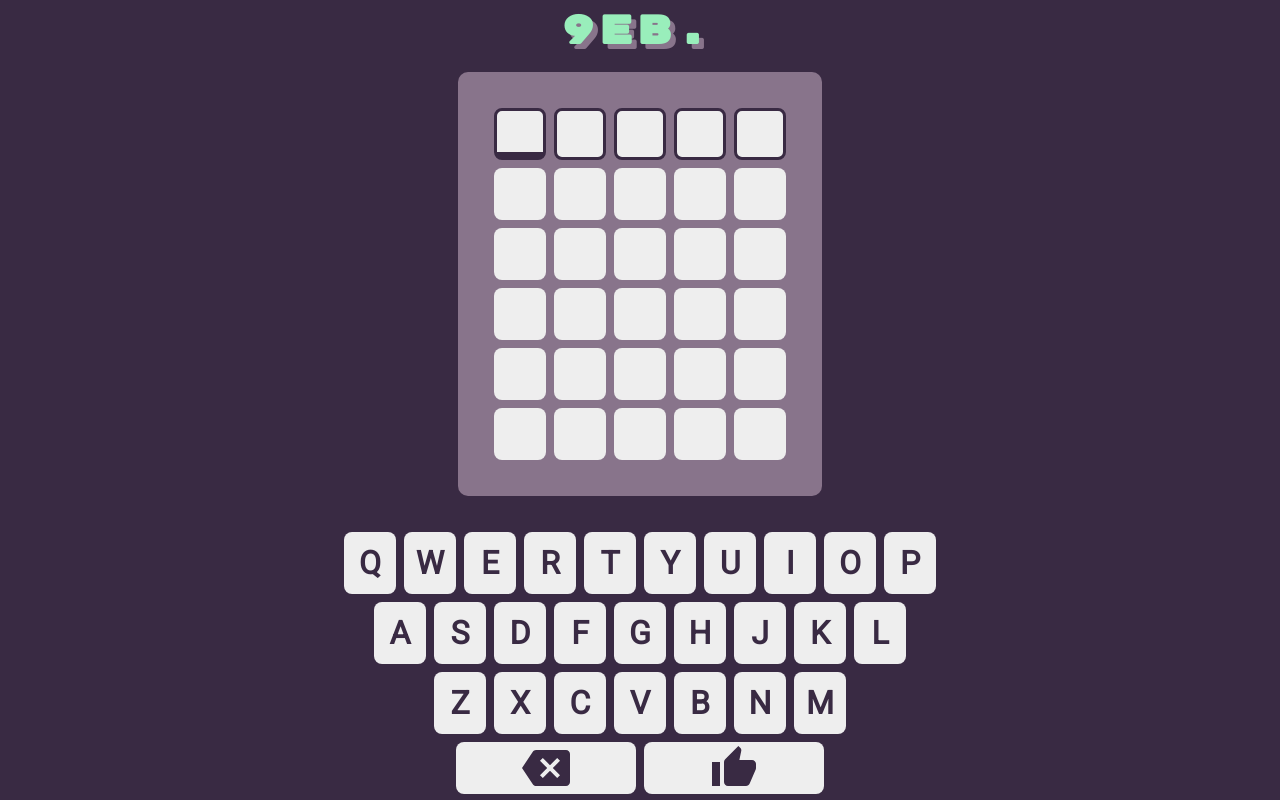
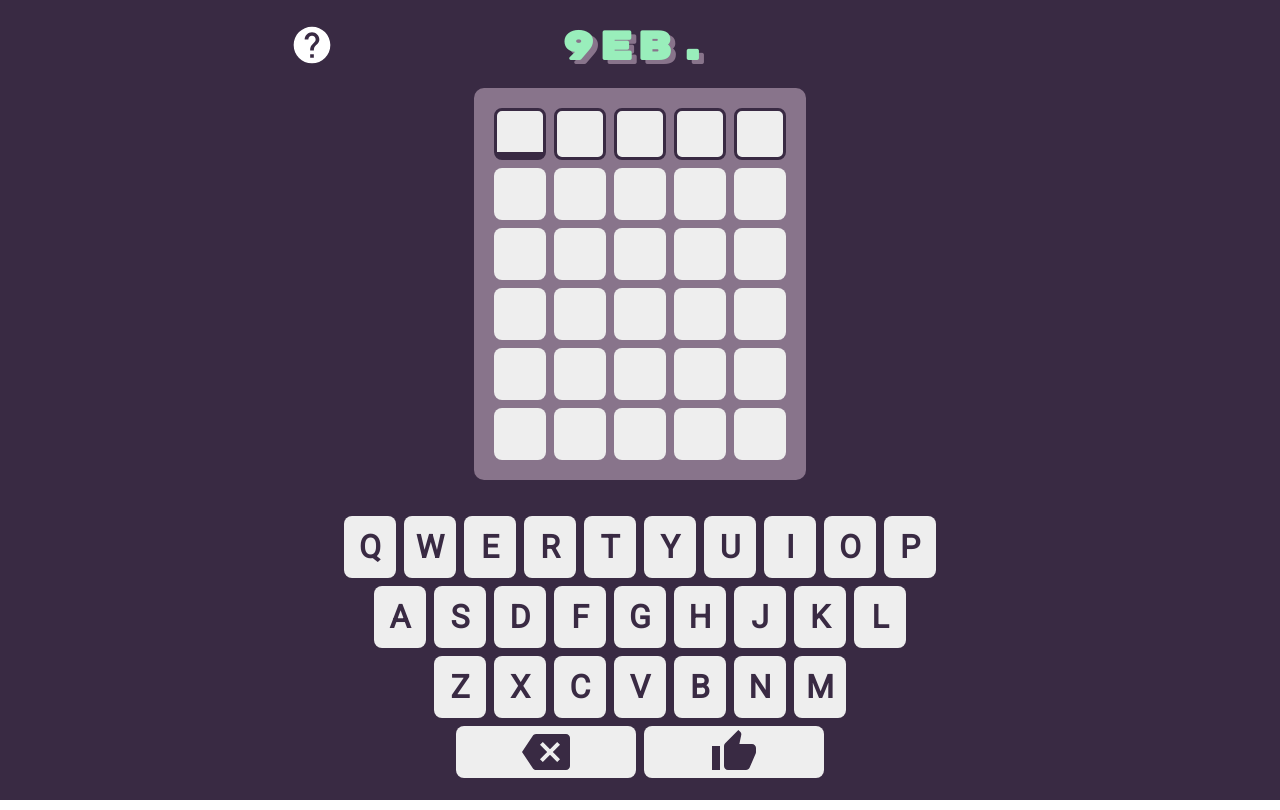
Before and after one commit to pedrogneri/9eb, a React (Create React App) app: page / in a window 1280 px wide. Built offline with nearby package versions, Linux system fonts and the light colour scheme.

Commit message:
feat: cria components de header e help

```diff
--- /dev/null
+++ b/src/components/header/header.style.ts
@@ -0,0 +1,57 @@
+import styled from 'styled-components';
+import { MdOutlineHelp } from 'react-icons/md';
+
+export const Container = styled.header`
+  display: grid;
+  grid-template-columns: 1fr 2fr 1fr;
+  align-items: center;
+  justify-content: space-between;
+  width: 90vw;
+  max-width: 700px;
+  margin: 2vh 0;
+`;
+
+export const IconContainer = styled.div`
+  position: relative;
+`;
+
+export const HelpIcon = styled(MdOutlineHelp)`
+  color: #fff;
+  width: 44px;
+  height: 44px;
+
+  @media(max-width: 800px) {
+    width: 32px;
+    height: 32px;
+  }
+`;
+
+export const Logo = styled.div`
+  display: flex;
+  justify-content: center;
+
+  h1 {
+    font-size: 5vh;
+    color: #99eebb;
+    overflow: hidden;
+    font-family: 'Rubik Mono One', sans-serif;
+    border-right: .15em solid #eee;
+    white-space: nowrap;
+    margin: 0 auto;
+    text-shadow: 5px 4px #88748b;
+    letter-spacing: .10em;
+    animation:
+    typing 1s steps(4, end),
+    blink-caret .75s step-end infinite;
+  }
+
+  @keyframes typing {
+    from { width: 0 }
+    to { width: 100% }
+  }
+
+  @keyframes blink-caret {
+    from, to { border-color: transparent }
+    50% { border-color: #eee; }
+  }
+`;
--- /dev/null
+++ b/src/components/header/header.tsx
@@ -0,0 +1,22 @@
+import React, { useState } from 'react'
+import { Help } from '../../components';
+
+import * as S from './header.style';
+
+const Header = () => {
+  const [showHelp, setShowHelp] = useState(false);
+
+  return (
+    <S.Container>
+      <S.IconContainer>
+        <S.HelpIcon onClick={() => setShowHelp(v => !v)} />
+        <Help show={showHelp}></Help>
+      </S.IconContainer>
+      <S.Logo>
+        <h1>9eb.</h1>
+      </S.Logo>
+    </S.Container>
+  )
+}
+
+export default Header;
--- /dev/null
+++ b/src/components/header/index.ts
@@ -0,0 +1 @@
+export { default as Header } from './header';
--- /dev/null
+++ b/src/components/help/help.style.ts
@@ -0,0 +1,44 @@
+import styled from 'styled-components';
+
+export const Container = styled.div`
+  display: flex;
+  flex-direction: column;
+  position: absolute;
+  background: #88748B;
+  padding: 16px 8px;
+  min-width: 400px;
+  max-width: 300px;
+  left: 0;
+  top: 62px;
+  z-index: 3;
+  border-radius: 10px;
+
+  &::after {
+    content: '';
+    position: absolute;
+    z-index: -1;
+    top: -20px;
+    left: 20px;
+    width: 0;
+    height: 0;
+    border-bottom: 50px solid #88748B;
+    border-right: 50px solid transparent;
+  }
+`;
+
+export const Title = styled.div`
+  font-family: 'Rubik Mono One';
+  font-weight: 700;
+  font-size: 32px;
+  line-height: 36px;
+  text-align: center;
+  color: #99eebb;
+`;
+
+export const Description = styled.div`
+  font-weight: 700;
+  font-size: 28px;
+  line-height: 32px;
+  text-align: center;
+  color: #fff;
+`;
--- /dev/null
+++ b/src/components/help/help.tsx
@@ -0,0 +1,19 @@
+import React from 'react'
+import * as S from './help.style';
+
+type Props = {
+  show?: boolean;
+}
+
+const Help = ({
+  show,
+}: Props) => {
+  return show ? (
+    <S.Container>
+      <S.Title>COMO JOGAR</S.Title>
+      <S.Description>VOCÊ TERA 6 TENTATIVAS PARA ADIVINHAR A PALAVRA APÓS CADA TENTATIVA AS LETRAS MUDARÃO DE COR PARA INDICAR O QUÃO PERTO DA RESPOSTA VOCÊ ESTÁ.</S.Description>
+    </S.Container>
+  ) : <></>;
+}
+
+export default Help;
--- /dev/null
+++ b/src/components/help/index.ts
@@ -0,0 +1 @@
+export { default as Help } from './help';
--- a/src/components/index.ts
+++ b/src/components/index.ts
@@ -1,3 +1,5 @@
 export * from './letter';
 export * from './row';
 export * from './keyboard';
+export * from './help';
+export * from './header';
--- a/src/views/home/home.style.ts
+++ b/src/views/home/home.style.ts
@@ -15,12 +15,11 @@ export const Board = styled.div`
   justify-content: center;
   align-items: center;
   flex-direction: column;
-  padding: 2em;
+  padding: 1em;
   background-color: #88748b;
   border-radius: 10px;
 
   @media(max-width: 800px) {
-    padding: 12px;
     margin: 0;
   }
 `;
@@ -74,32 +73,3 @@ export const Title = styled.div`
   text-transform: uppercase;
   font-weight: bold;
 `;
-
-export const Logo = styled.div`
-  margin: 2vh 0;
-
-  h1 {
-    font-size: 5vh;
-    color: #99eebb;
-    overflow: hidden;
-    font-family: 'Rubik Mono One', sans-serif;
-    border-right: .15em solid #eee;
-    white-space: nowrap;
-    margin: 0 auto;
-    text-shadow: 5px 5px #88748b;
-    letter-spacing: .10em;
-    animation:
-    typing 1s steps(4, end),
-    blink-caret .75s step-end infinite;
-  }
-
-  @keyframes typing {
-    from { width: 0 }
-    to { width: 100% }
-  }
-
-  @keyframes blink-caret {
-    from, to { border-color: transparent }
-    50% { border-color: #eee; }
-  }
-`;
--- a/src/views/home/home.tsx
+++ b/src/views/home/home.tsx
@@ -1,5 +1,5 @@
 import React, { useCallback, useEffect, useState } from 'react'
-import { Row, Keyboard } from '../../components';
+import { Row, Keyboard, Header } from '../../components';
 import { findWord, getRandomWord } from '../../lib/words';
 
 import * as S from './home.style';
@@ -119,9 +119,7 @@ const Home = () => {
 
   return (
     <S.Container>
-      <S.Logo>
-        <h1>9eb.</h1>
-      </S.Logo>
+      <Header />
       <S.BoardContainer>
         <S.Board>
           {[...Array(ROWS)].map((_, index) => (
```
